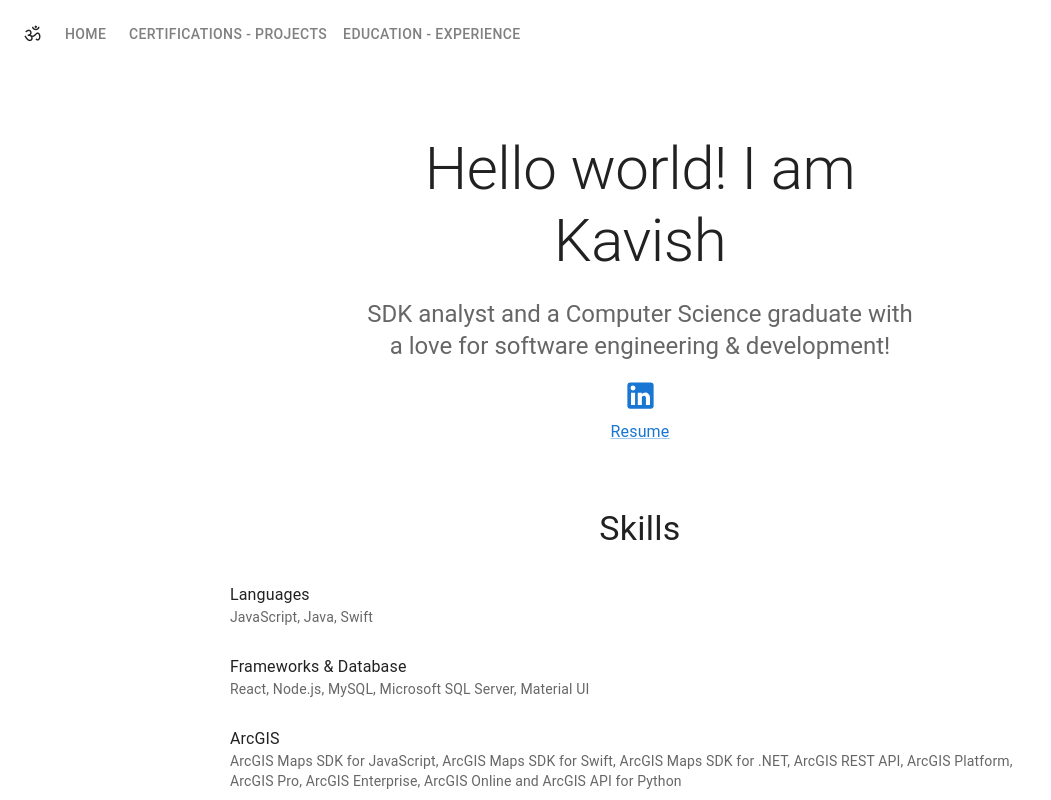
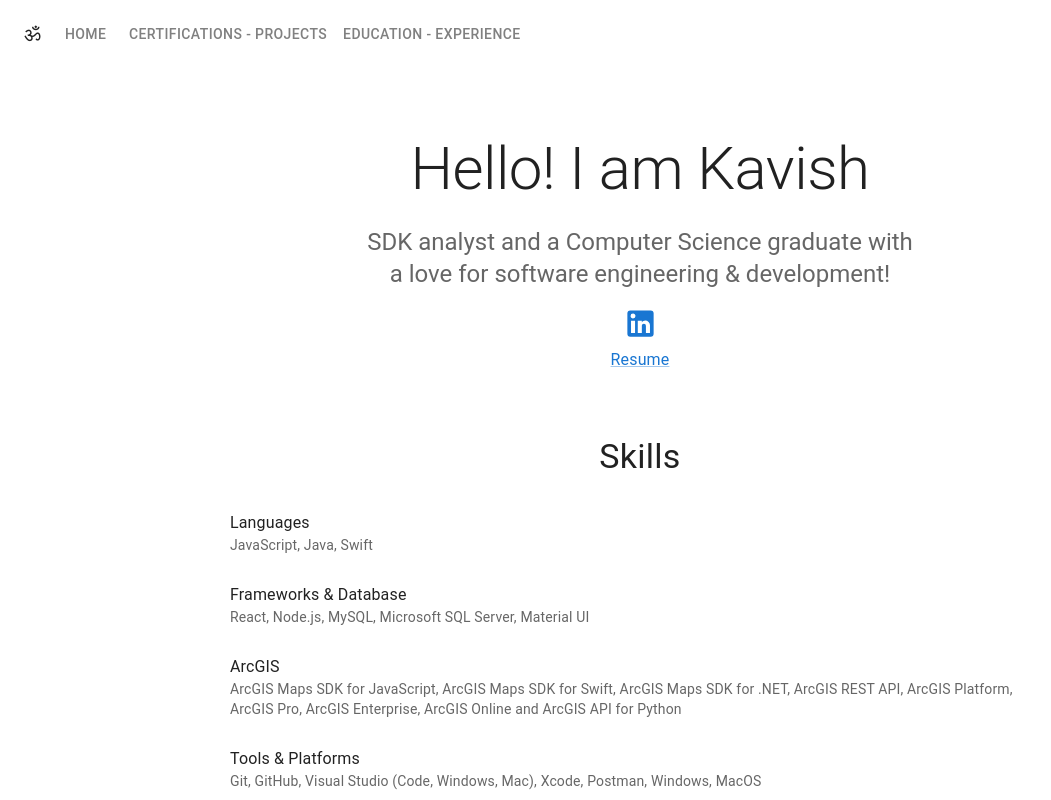
Before and after one commit to kavishghime/portfolio, a React (Create React App) app: page /#/ in a window 1280 px wide. Shown: the top 800 px of the page, without its empty margins (0-1051 px from the left). Built offline with nearby package versions, Linux system fonts and the light colour scheme.

Commit message:
updated home page intro

```diff
--- a/src/pages/Home.js
+++ b/src/pages/Home.js
@@ -30,7 +30,7 @@ function Home() {
                         color="text.primary"
                         gutterBottom
                     >
-                        Hello world! I am Kavish
+                        Hello! I am Kavish
                     </Typography>
                     <Typography variant="h5" align="center" color="text.secondary" paragraph>
                         SDK analyst and a Computer Science graduate with a love for software engineering & development!
```
